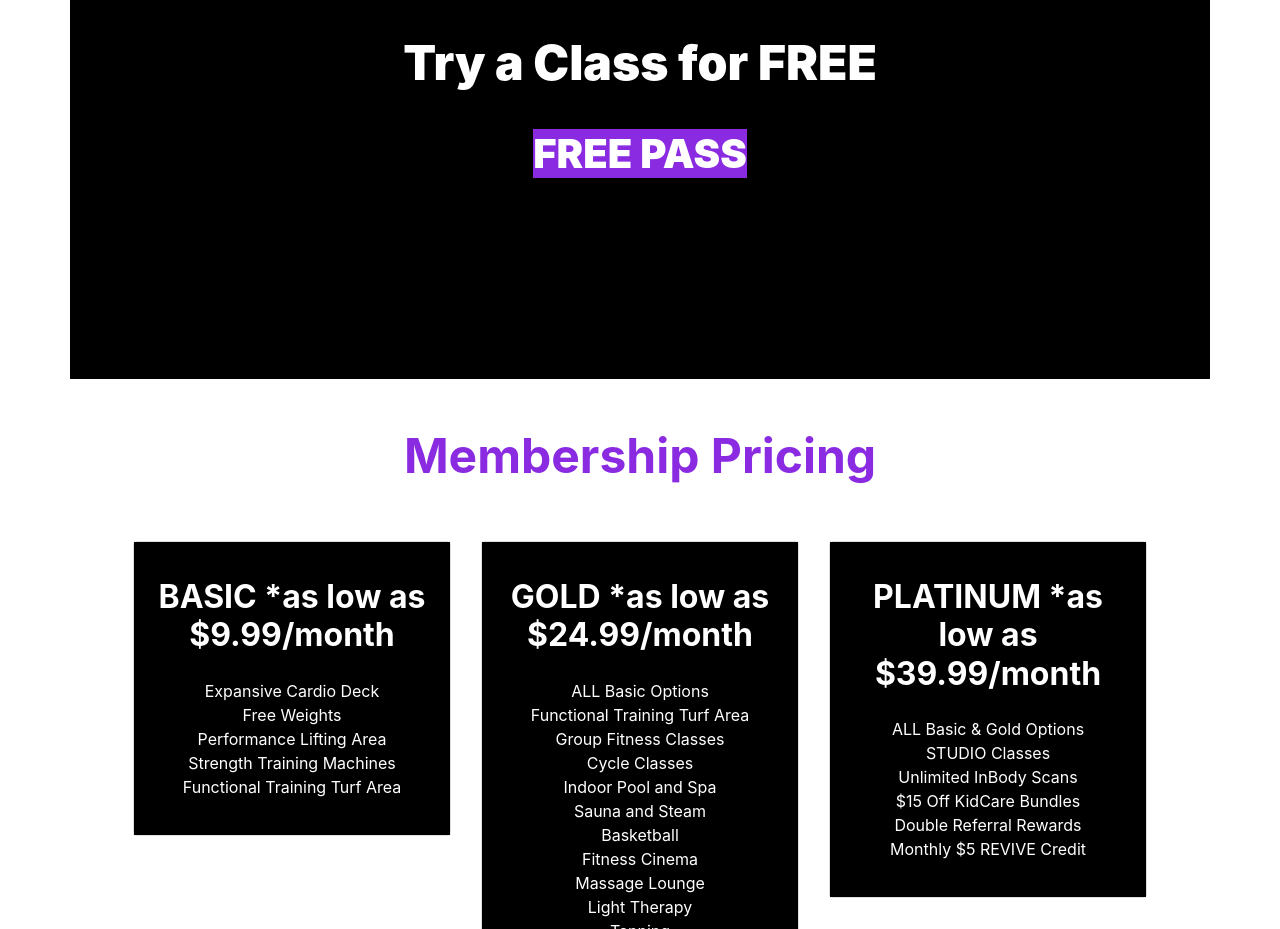
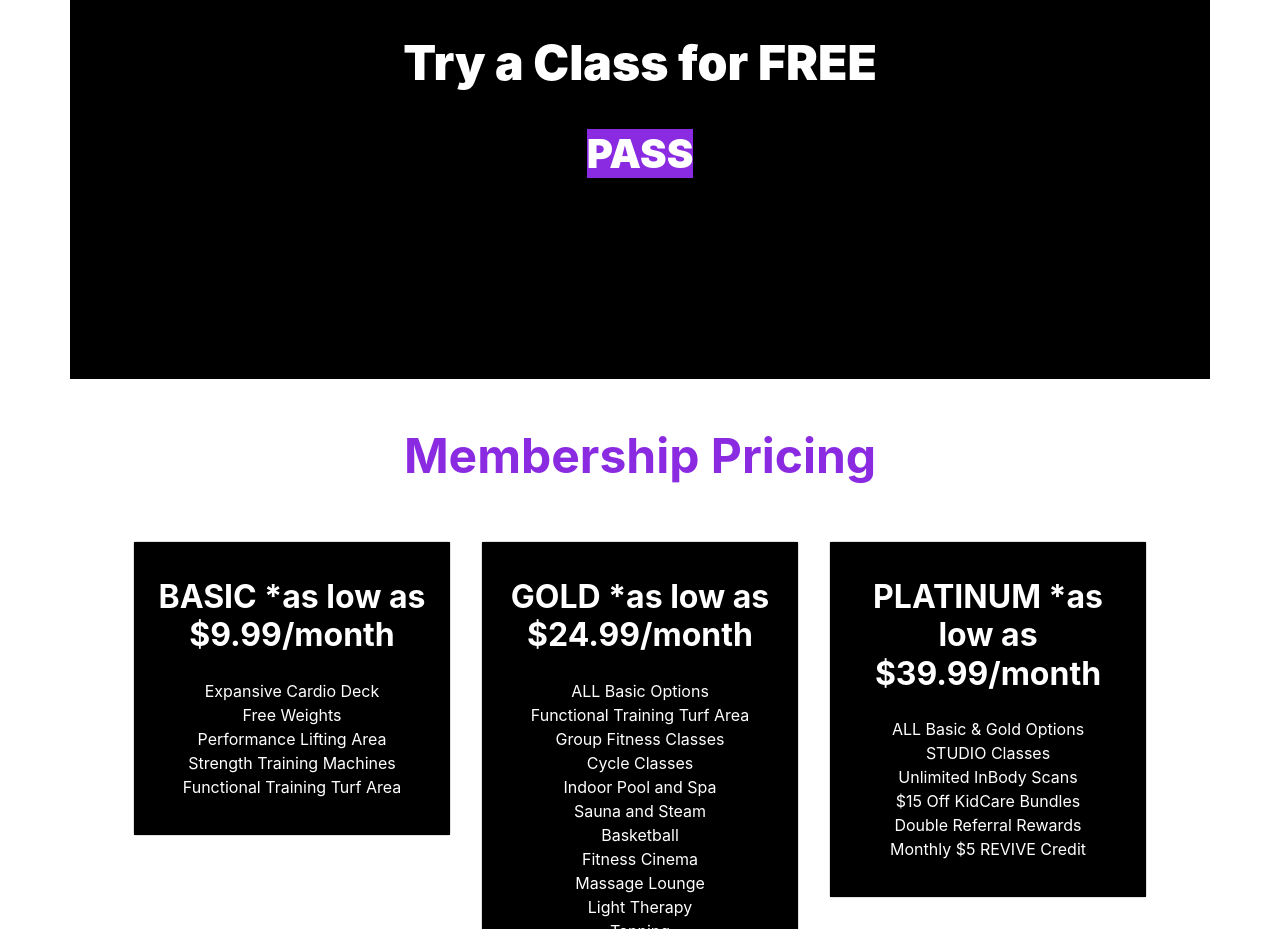
Before and after one commit to AmberDanielleRansom/Shred-Burn, a plain HTML site: page index.html in a window 1280 px wide. Shown: the part 4340-5269 px from the top of the page. Drawn offline with nearby package versions, Linux system fonts and the light colour scheme; a web font is replaced by a local one.

Commit message:
Update index.html

```diff
--- a/index.html
+++ b/index.html
@@ -268,7 +268,7 @@
                               <div class="container-fluid py-5">
                                   <div class="col-lg-6 m-auto text-center">
                                       <p> Try a Class for FREE</p>
-                                      <a class="btn2 mt-3"  href="#scrollspyContact">FREE PASS</a>
+                                      <a class="btn2 mt-3"  href="#scrollspyContact">PASS</a>
                                     </div>
                                    </div>
                                  </div>
```
